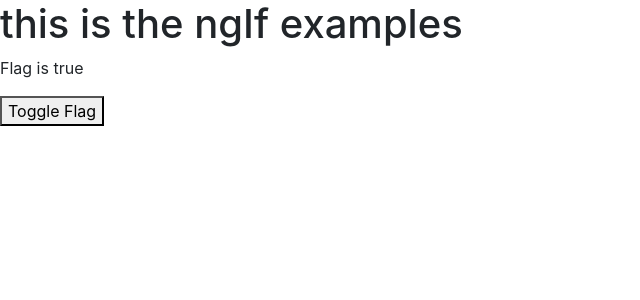
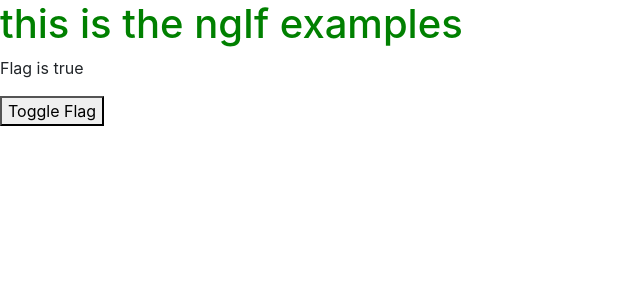
Before and after one commit to abuyako/AngularJs-App, an Angular app: page / in a window 1280 px wide. Shown: the top 300 px of the page, without its empty margins (0-640 px from the left). Built offline with nearby package versions, Linux system fonts and the light colour scheme.

Commit message:
dealing with ngstyle

```diff
--- a/src/app/app.component.html
+++ b/src/app/app.component.html
@@ -1,4 +1,4 @@
-<h1>this is the ngIf examples </h1>
+<h1 [ngStyle]="{color: getColor()}">this is the ngIf examples </h1>
 
 <p *ngIf="flag; else elseblock" > Flag is true </p>
 <ng-template #elseblock>
--- a/src/app/app.component.ts
+++ b/src/app/app.component.ts
@@ -13,4 +13,13 @@ export class AppComponent {
     this.flag = !this.flag;
     return this.flag;
   }
+
+  getColor(){
+
+    if(this.flag === true){
+      return 'green';
+    }else {
+      return 'red';
+    }
+  }
 }
```
